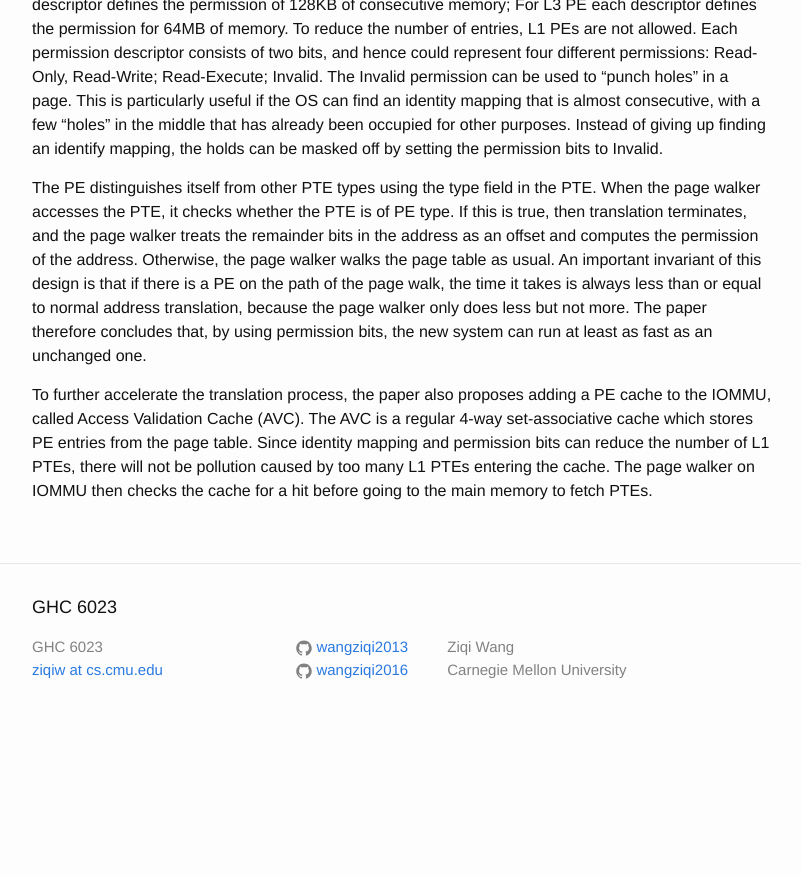
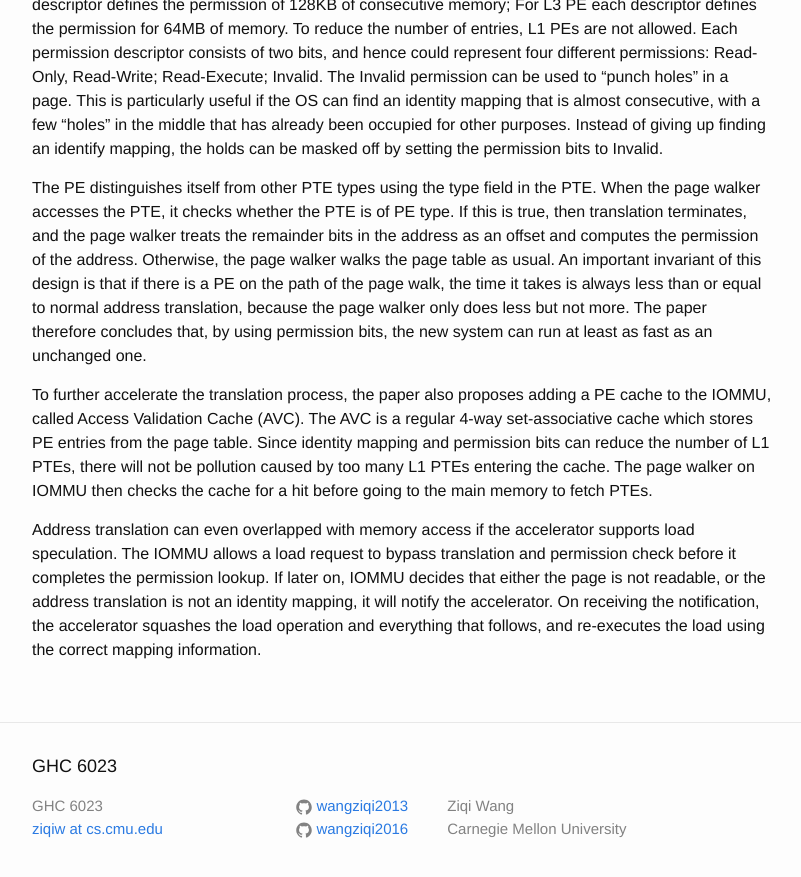
Before and after one commit to wangziqi2013/wangziqi2013.github.io, a Jekyll site: the page built from _posts/2018-12-25-dvm.markdown, in a window 1280 px wide and 900 px high, scrolled down 1225 px. Shown: the top 877 px of the window, without its empty margins (238-1039 px from the left). Built offline with Jekyll 4.4.1, drawn with Linux system fonts in a browser that asks for light colours; before the commit the page ends 1966 px from its top, so only the background shows below that.

Commit message:
Adding speculation

```diff
--- a/_posts/2018-12-25-dvm.markdown
+++ b/_posts/2018-12-25-dvm.markdown
@@ -59,3 +59,9 @@ Validation Cache (AVC). The AVC is a regular 4-way set-associative cache which s
 Since identity mapping and permission bits can reduce the number of L1 PTEs, there will not be pollution caused by
 too many L1 PTEs entering the cache. The page walker on IOMMU then checks the cache for a hit before going to the main memory
 to fetch PTEs.
+
+Address translation can even overlapped with memory access if the accelerator supports load speculation. The IOMMU allows a
+load request to bypass translation and permission check before it completes the permission lookup. If later on, IOMMU decides
+that either the page is not readable, or the address translation is not an identity mapping, it will notify the accelerator.
+On receiving the notification, the accelerator squashes the load operation and everything that follows, and re-executes
+the load using the correct mapping information.
```
